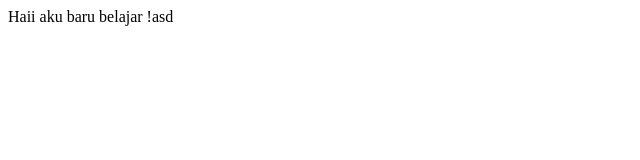
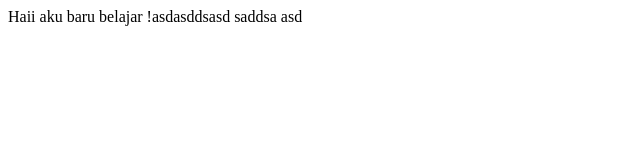
Before and after one commit to komangkrisnanda/belajarbruuhh, a plain HTML site: page index.html in a window 1280 px wide. Shown: the whole page, without its empty margins (0-640 px from the left). Drawn offline with Linux system fonts and the light colour scheme.

Commit message:
Belajar coy

```diff
--- a/index.html
+++ b/index.html
@@ -5,6 +5,8 @@
   <title>Belajar github</title>
 </head>
 <body>
-  Haii aku baru belajar !asd
+  Haii aku baru belajar !asdasddsasd
+  saddsa
+  asd
 </body>
 </html>
```
